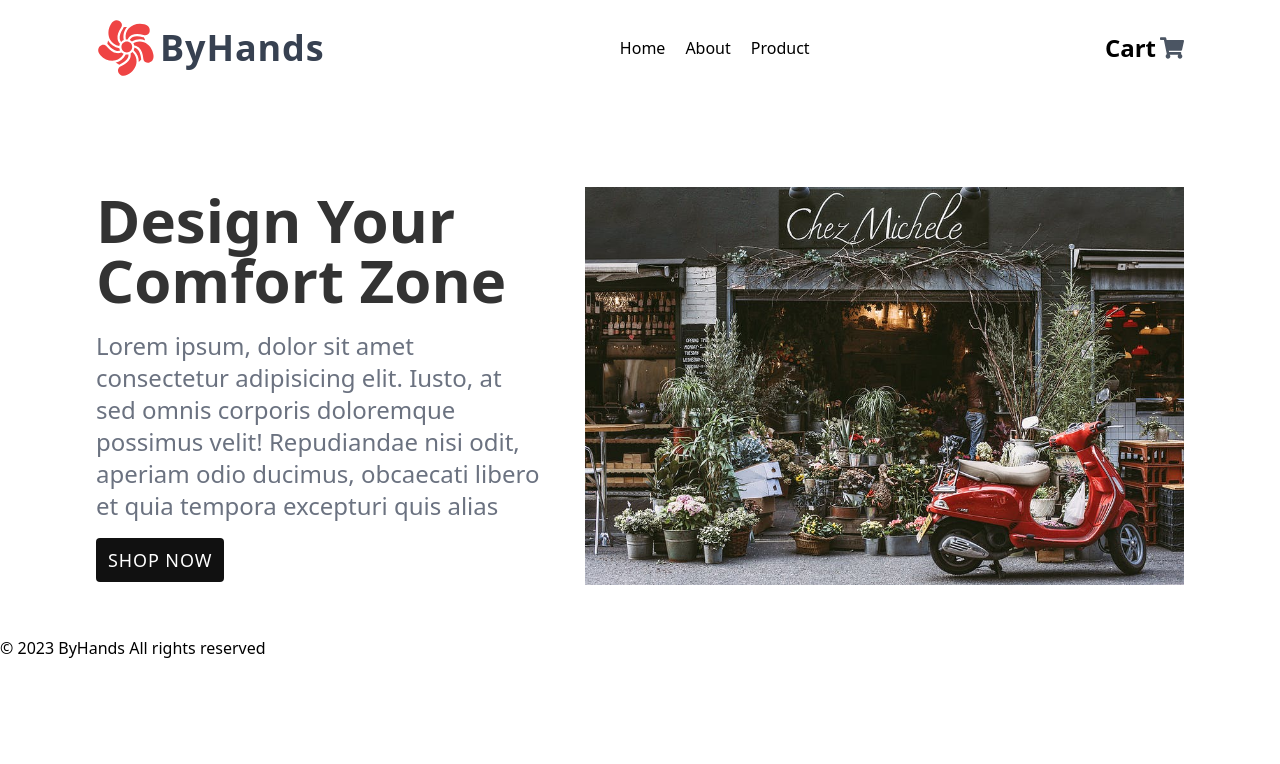
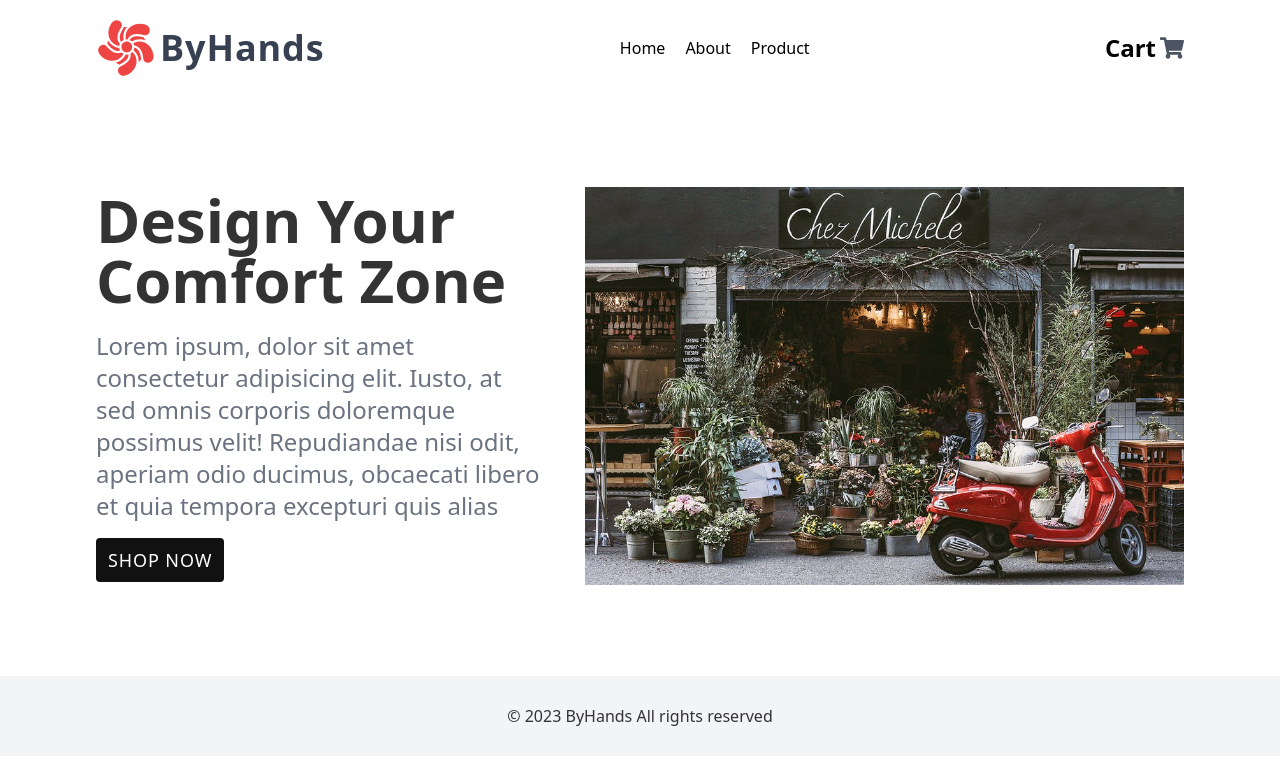
Before and after one commit to ErysCode7/byhands-flower-shop, a React (Vite) app: page / in a window 1280 px wide. Shown: the top 764 px of the page. Built offline with nearby package versions, Linux system fonts and the light colour scheme.

Commit message:
fix footer

```diff
--- a/src/components/Footer/index.tsx
+++ b/src/components/Footer/index.tsx
@@ -4,8 +4,10 @@ const Footer = (props: Props) => {
   const year = new Date().getFullYear();
 
   return (
-    <footer>
-      <h3>© {year} ByHands All rights reserved</h3>
+    <footer className="bg-gray-100 w-full h-[80px] flex items-center justify-center mt-10">
+      <h3 className="text-[#333] text-base">
+        © {year} ByHands All rights reserved
+      </h3>
     </footer>
   );
 };
```
